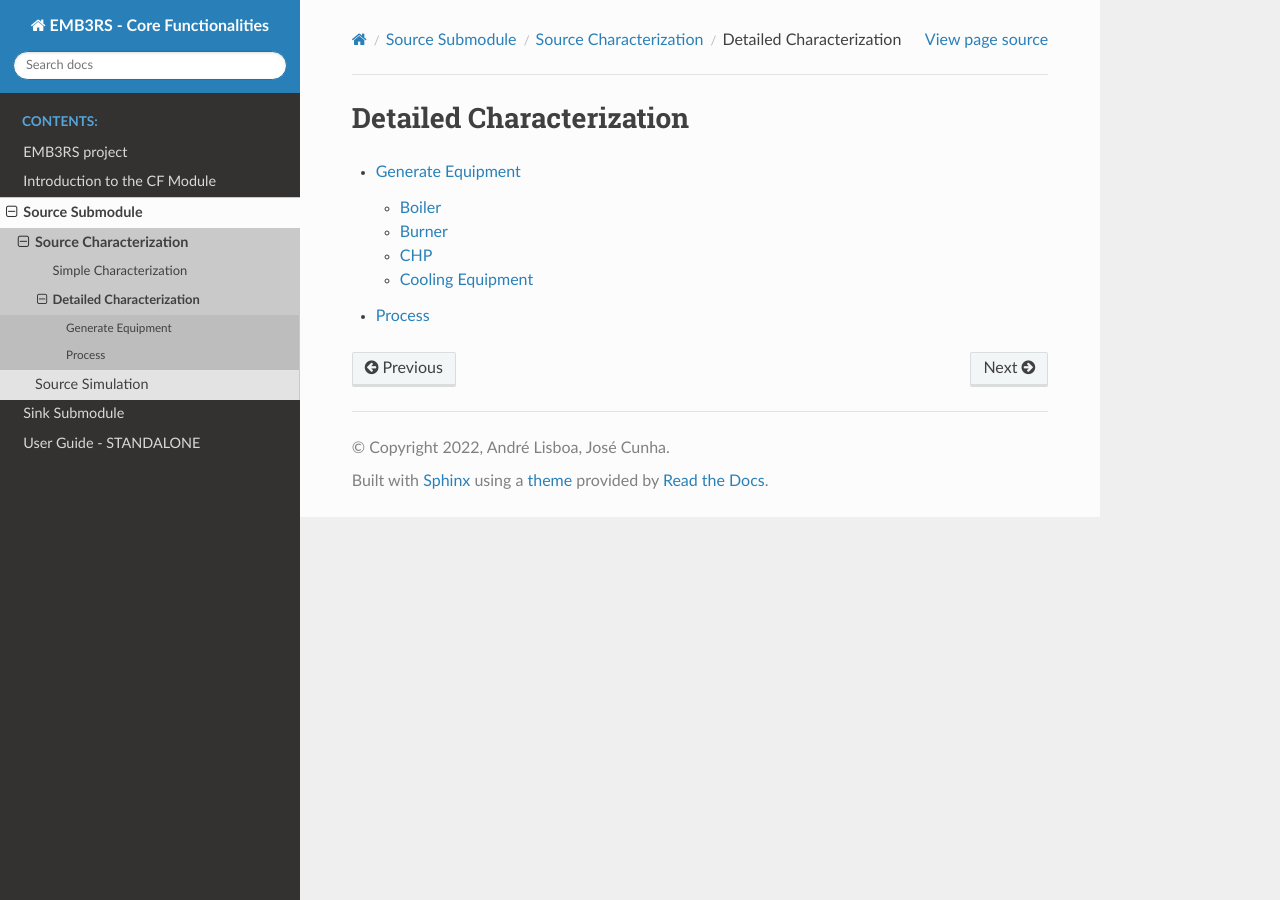
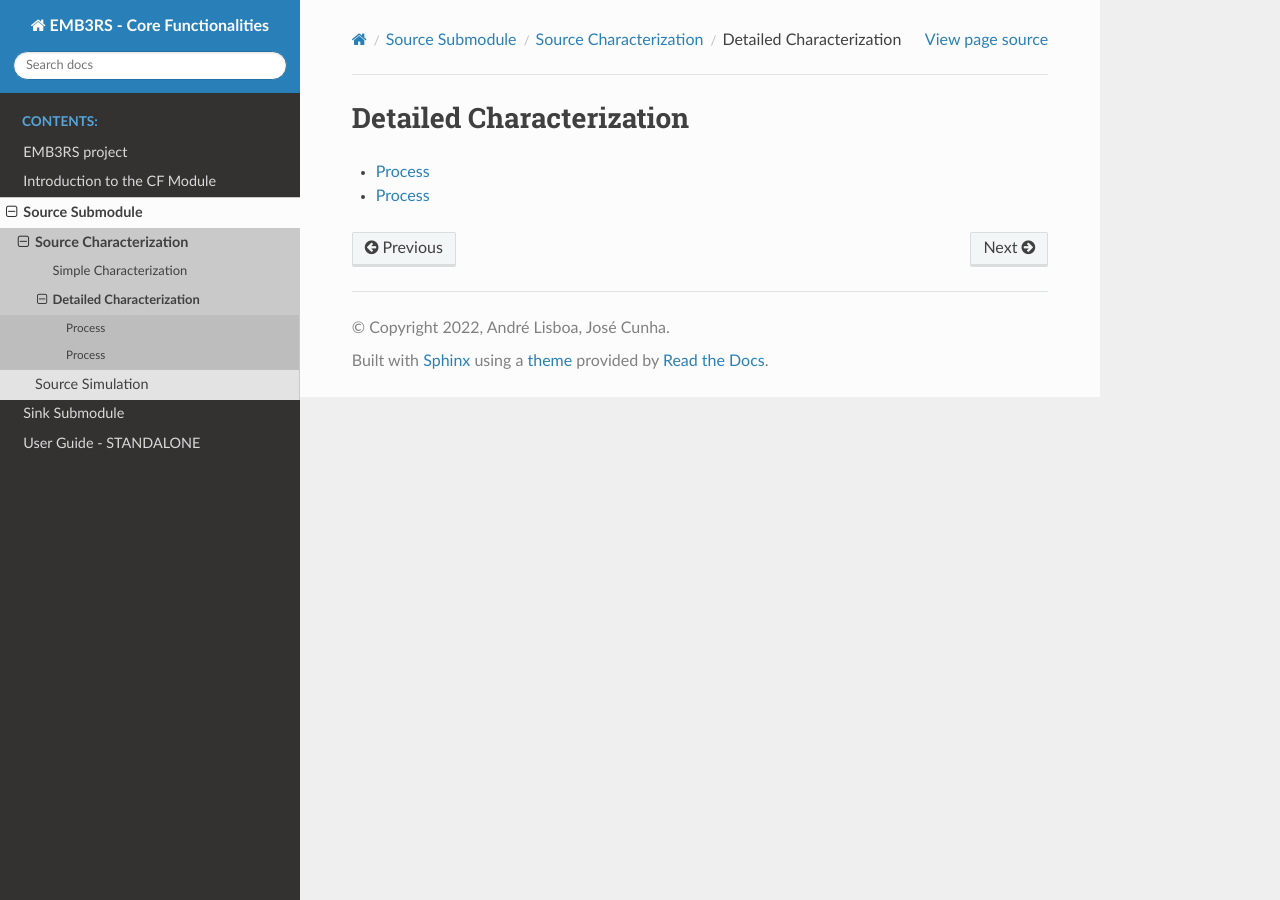
Before and after one commit to Emb3rs-Project/p-core-functionalities, a Sphinx documentation site: the page built from docs/DetailedCharacterization.rst, in a window 1280 px wide. Built offline with Sphinx 7.4.7 and the Read the Docs theme 2.0.0, drawn with Linux system fonts in a browser that asks for light colours.

Commit message:
UPDATE docs

```diff
--- a/docs/Generate_Equipment.rst
+++ b/docs/Generate_Equipment.rst
@@ -1,33 +1,7 @@
-Generate Equipment
-==========================================================
+Process
+==============================================
 
-Boiler
---------------------------------------------------------------------------
-.. automodule:: src.Source.characterization.Generate_Equipment.generate_boiler
+.. automodule:: src.Source.characterization.Process.process
    :members:
    :undoc-members:
    :show-inheritance:
-
-Burner
---------------------------------------------------------------------------
-
-.. automodule:: src.Source.characterization.Generate_Equipment.generate_burner
-   :members:
-   :undoc-members:
-   :show-inheritance:
-
-CHP
------------------------------------------------------------------------
-
-.. automodule:: src.Source.characterization.Generate_Equipment.generate_chp
-   :members:
-   :undoc-members:
-   :show-inheritance:
-
-Cooling Equipment
---------------------------------------------------------------------------------------
-
-.. automodule:: src.Source.characterization.Generate_Equipment.generate_cooling_equipment
-   :members:
-   :undoc-members:
-   :show-inheritance:
```
